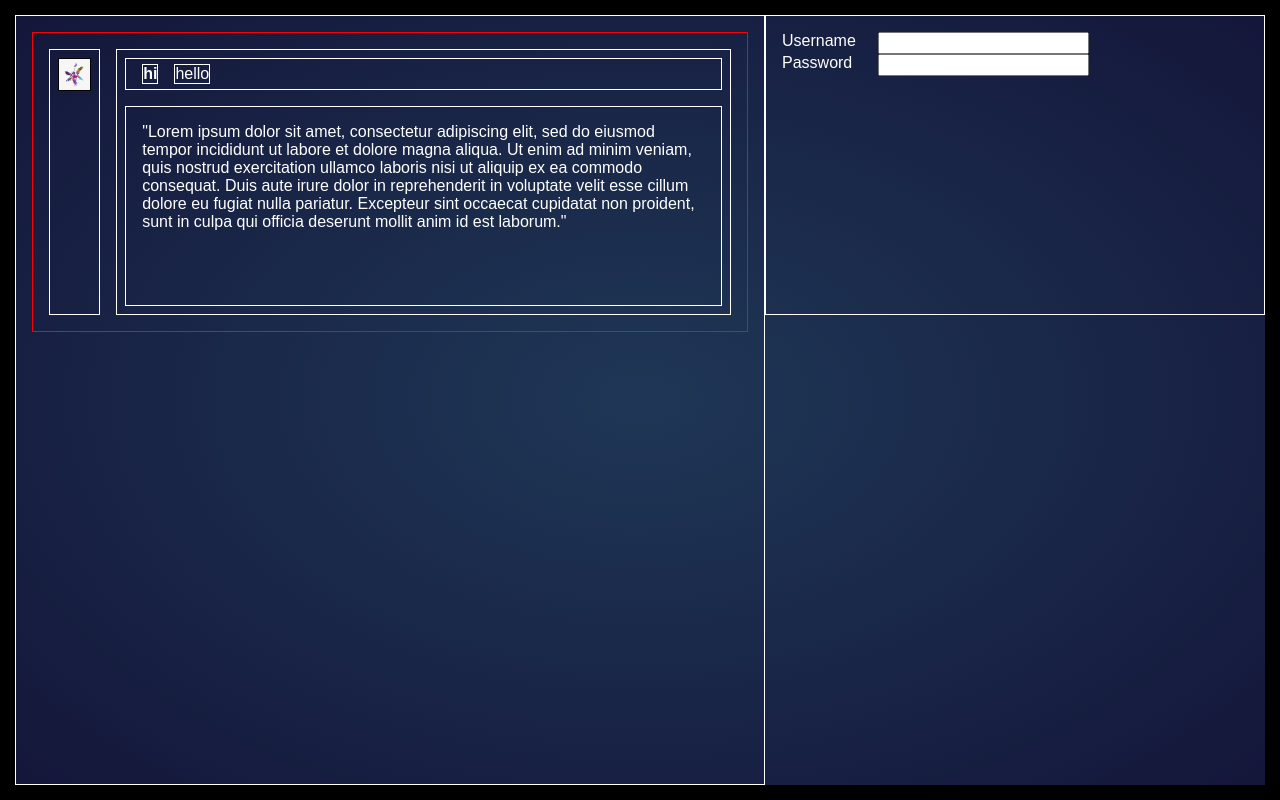
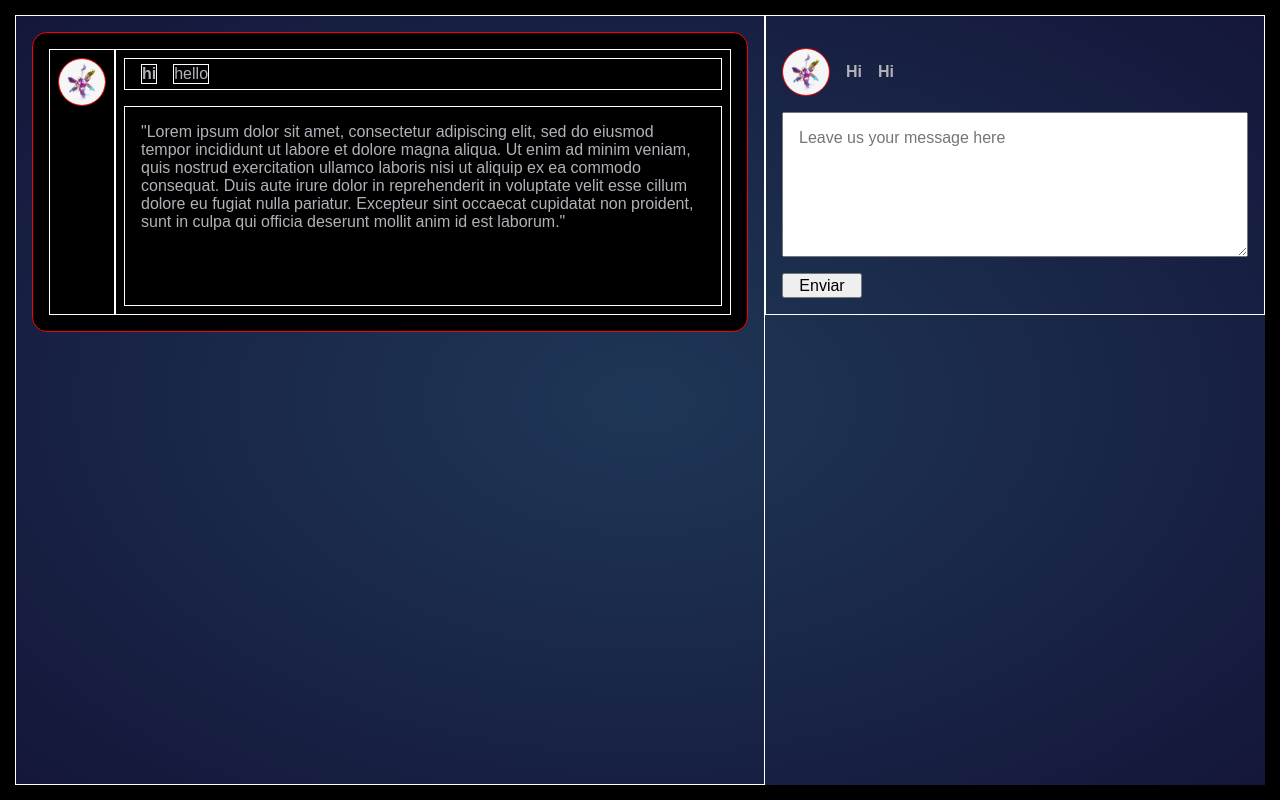
Before and after one commit to EdRafCas/socialnetwork_app, a React (Create React App) app: page / in a window 1280 px wide. Built offline with nearby package versions, Linux system fonts and the light colour scheme; what webfontloader would draw is missing.

Commit message:
general design in progress

```diff
--- a/src/App.js
+++ b/src/App.js
@@ -1,4 +1,4 @@
-import React from 'react';
+import React, {useState} from 'react';
 import styled from 'styled-components';
 import theme from './Theme.js'
 import ProfileImage from './img/profile_img.png'
@@ -12,7 +12,7 @@ const Container = styled.div`
   position: relative;
   z-index: 100;
   min-height:750px;
-  color: white;
+  color: #B2B1B9;
 `
 const Timeline = styled.div`
 
@@ -28,26 +28,36 @@ const Card =styled.div`
   display:grid;
   grid-template-columns: repeat(1, 1fr 12fr);
   border:solid red 1px;
-  gap:1rem;
+  border-radius:15px;
+  gap:0rem;
+  background:black;
 
 `
 const CardColumns = styled.div`
   padding:0.5rem;
+  margin:0;
   display:flex;
   flex-direction:column;
+  justify-content:flex-start;
+  align-items:center;
   border:solid ${theme.BorderColor} 1px;
   gap:1rem;
 `
 const PortraitContainer =styled.div`
-  border: solid black 1px;
+  border: solid red 1px;
   padding:0;
-  margin:0;
   width:100%;
+  border-radius:50%;
   height:auto;
   display:flex;
   flex-direction:column;
+  justify-content:flex-start;
+  width:3rem;
+  flex-direction:column;
+  overflow:hidden;
   img{
     width:100%;
+
   }
 `
 const UserNameContainer =styled.div`
@@ -82,26 +92,97 @@ const AccountManagement = styled.div`
   padding:1rem;
   display:flex;
   flex-direction:column;
+  align-content:center;
+  gap:1rem;
   border:solid ${theme.BorderColor} 1px;
 
 `
 const InputContainer =styled.div`
   display:flex;
+  height:3rem;
+  justify-content:center;
   flex-direction:row;
   gap:1rem;
 
 `
-const Labels =styled.label`
-  width:5rem;
+const LoginForm =styled.form`
+  display:flex;
+  flex-direction:column;
+  align-items:center;
+  gap:1rem;
 
 `
 const UsernameInput =styled.input`
+  padding-left:5px;
+  border-radius:5px;
+  width:15rem;
+`
+const PasswordInput =styled.input`
+  padding-left:5px;
+  border-radius:5px;
+  width:15rem;
+`
+
+const Button =styled.button`
+  height:2.5rem;
+  width:5rem;;
 
 `
-const PasswordInput =styled.input`
+const CreateMessageForm =styled.form`
+
 `
 
+const HeaderUser =styled.div`
+  display:flex;
+  flex-direction:row;
+  gap:1rem;
+`
+const MessageUser =styled.textarea`
+  padding:1rem;
+  font-size:1rem;
+  text-align:justify;
+  white-space:normal;
+  overflow:scroll;
+`
+const UserNames =styled.div`
+  display:flex;
+  flex-direction:row;
+  align-items:center;
+  gap:1rem;
+`
+
+
 const App = () => {
+  const [username, usernameChange] = useState('');
+  const [password, passwordChange] = useState('');
+  const [message, messageChange] = useState('');
+  const [autorizacion, changeAutorizacion] =useState("false")
+
+  const handleChange = (e) =>{
+    if(e.target.name ==="username"){
+      usernameChange(e.target.value)
+      console.log(username)
+    }
+    if(e.target.name==="password"){
+      passwordChange(e.target.value)
+      console.log(password)
+    }
+    if(e.target.name==="message"){
+      messageChange(e.target.value)
+
+    }
+
+  };
+
+  const handleSubmit = (e) =>{
+    e.preventDefault();
+    if (password ==="123456"){
+      changeAutorizacion(!autorizacion);
+      console.log(autorizacion)
+    }
+  }
+
+
   return (
     <Container>
       <Timeline>
@@ -125,16 +206,54 @@ const App = () => {
         </Card>
 
       </Timeline>
+
       <AccountManagement>
-        <InputContainer>
-          <Labels>Username</Labels>
-          <UsernameInput/>
-        </InputContainer>
+      {autorizacion === false ?
+        <LoginForm onSubmit={handleSubmit}>
+          <InputContainer>
+            <UsernameInput
+              type="text"
+              name="username"
+              id="username"
+              placeholder="username"
+              value={username}
+              onChange={handleChange}
+            />
+          </InputContainer>
+          <InputContainer>
+            <PasswordInput
+              type="password"
+              name="password"
+              id="password"
+              placeholder="password"
+              value={password}
+              onChange={handleChange}/>
+          </InputContainer>
+         <Button type="submit" >Login</Button>
+        </LoginForm>
+      :
+      <CreateMessageForm>
 
-        <InputContainer>
-          <Labels>Password</Labels>
-          <PasswordInput/>
-        </InputContainer>
+      </CreateMessageForm>}
+      <HeaderUser>
+        <PortraitContainer>
+        <img alt="userportrait" src={ProfileImage}/>
+        </PortraitContainer>
+        <UserNames><h1>Hi</h1><h1>Hi</h1></UserNames>
+      </HeaderUser>
+      <MessageUser
+        name="message"
+        id="message"
+        cols="25"
+        rows="10"
+        type="text"
+        placeholder="Leave us your message here"
+        value={message}
+        onChange={handleChange}
+      >
+
+      </MessageUser>
+      <Button type="submit" sendMesssage>Enviar</Button>
 
       </AccountManagement>
 
```
